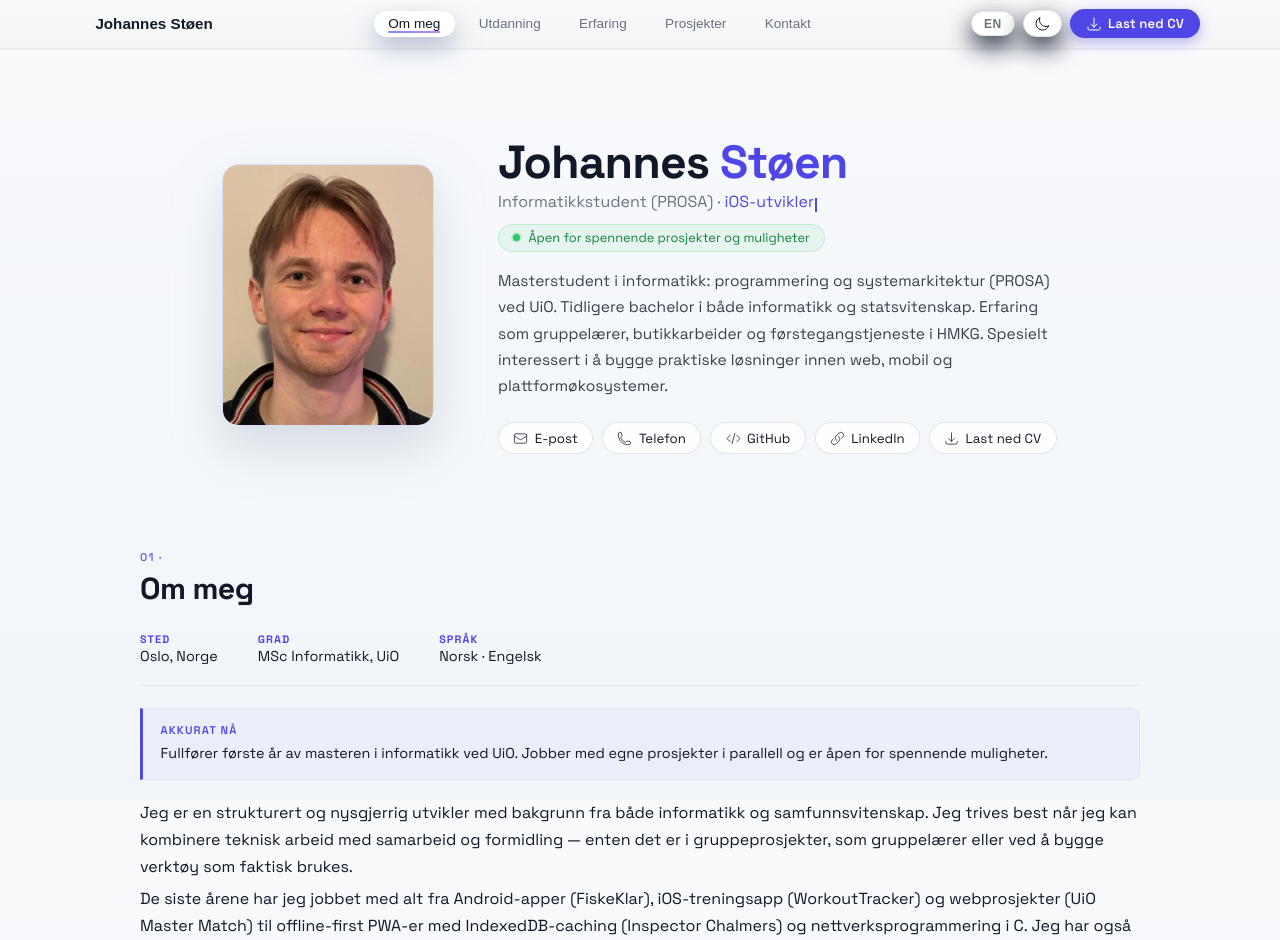
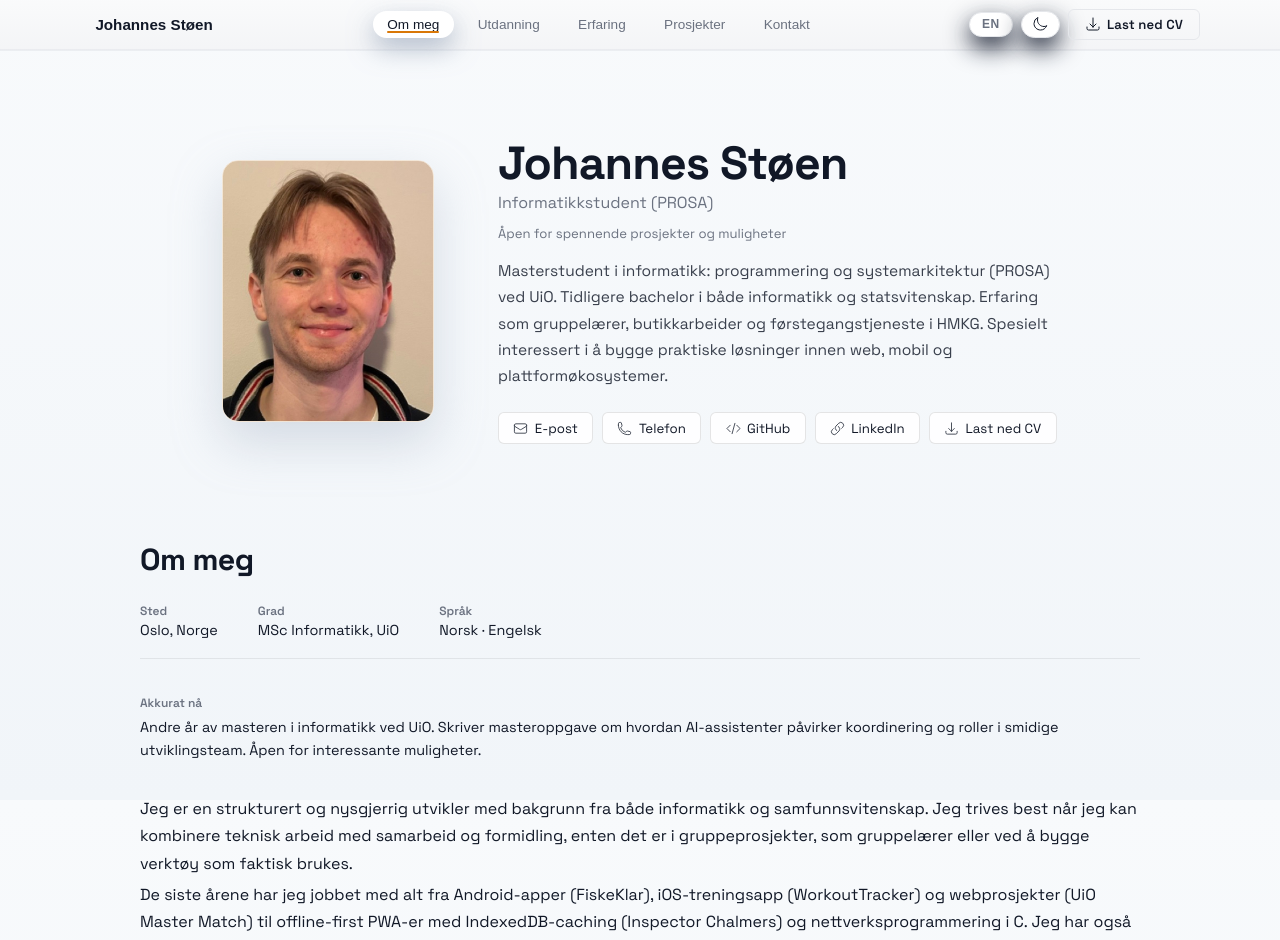
Before and after one commit to jonesstoen/CV_johannes_stoen, a React (Vite) app in the folder cv-app/: page / in a window 1280 px wide. Shown: the top 940 px of the page. Built offline with nearby package versions, Linux system fonts and the light colour scheme.

Commit message:
visual polish: remove AI-generated tells, amber accent, UiO Master Match screenshot

```diff
--- a/cv-app/src/components/Hero.jsx
+++ b/cv-app/src/components/Hero.jsx
@@ -1,4 +1,4 @@
-import { useState, useEffect } from 'react';
+import { useState } from 'react';
 import portrait from "../assets/portrait.jpg";
 import {
     EnvelopeIcon,
@@ -16,31 +16,7 @@ export default function Hero() {
     const { lang } = useLang();
     const tr = translations[lang].hero;
 
-    const [roleIdx, setRoleIdx] = useState(0);
-    const [typedText, setTypedText] = useState('');
-    const [deleting, setDeleting] = useState(false);
     const [emailCopied, setEmailCopied] = useState(false);
-
-    useEffect(() => {
-        const roles = translations[lang].hero.roles;
-        if (window.matchMedia('(prefers-reduced-motion: reduce)').matches) {
-            setTypedText(roles[0]);
-            return;
-        }
-        const target = roles[roleIdx % roles.length];
-        let id;
-        if (!deleting && typedText.length < target.length) {
-            id = setTimeout(() => setTypedText(target.slice(0, typedText.length + 1)), 75);
-        } else if (!deleting) {
-            id = setTimeout(() => setDeleting(true), 2200);
-        } else if (typedText.length > 0) {
-            id = setTimeout(() => setTypedText(target.slice(0, typedText.length - 1)), 35);
-        } else {
-            setDeleting(false);
-            setRoleIdx((i) => (i + 1) % roles.length);
-        }
-        return () => clearTimeout(id);
-    }, [typedText, deleting, roleIdx, lang]);
     const [showToast, setShowToast] = useState(false);
     const email = 'jonesstoen@gmail.com';
 
@@ -84,19 +60,10 @@ export default function Hero() {
                 </div>
 
                 <div className="hero__body">
-                    <h1 className="hero__name">Johannes <span className="hero__name-accent">Støen</span></h1>
-                    <p className="hero__title">
-                        {tr.subtitle} ·{' '}
-                        <span className="hero__typewriter" aria-live="polite">
-                            {typedText}
-                            <span className="hero__cursor" aria-hidden="true" />
-                        </span>
-                    </p>
+                    <h1 className="hero__name">Johannes Støen</h1>
+                    <p className="hero__title">{tr.subtitle}</p>
 
-                    <div className="hero__status">
-                        <span className="hero__status-dot" aria-hidden="true" />
-                        {tr.status}
-                    </div>
+                    <p className="hero__status">{tr.status}</p>
 
                     <p className="hero__summary">{tr.summary}</p>
 
--- a/cv-app/src/components/NavBar.css
+++ b/cv-app/src/components/NavBar.css
@@ -164,7 +164,7 @@ html[data-theme='light'] .navbar__pill {
     bottom: 0.25rem;
     height: 2px;
     border-radius: 999px;
-    background: linear-gradient(90deg, #818cf8, #c084fc);
+    background: var(--accent);
     transform: scaleX(0);
     transform-origin: center;
     opacity: 0;
@@ -243,25 +243,24 @@ html[data-theme='light'] .navbar__toggle {
     align-items: center;
     gap: 0.4rem;
     padding: 0.38rem 1rem;
-    background: #4f46e5;
-    color: #fff;
-    border: none;
-    border-radius: 999px;
+    background: transparent;
+    color: var(--fg);
+    border: 1px solid var(--card-border);
+    border-radius: 6px;
     font-size: 0.82rem;
     font-weight: 600;
     cursor: pointer;
     font-family: inherit;
     letter-spacing: 0.01em;
-    transition: opacity 0.15s ease, transform 0.1s ease, box-shadow 0.15s ease;
-    box-shadow: 0 4px 14px rgba(79, 70, 229, 0.4);
+    transition: border-color 0.15s ease, color 0.15s ease, transform 0.1s ease;
 }
 
 .navbar__download:hover,
 .navbar__download:focus-visible {
-    opacity: 0.9;
+    border-color: var(--accent);
+    color: var(--accent);
     transform: translateY(-1px);
-    box-shadow: 0 6px 20px rgba(79, 70, 229, 0.5);
-    outline: 2px solid #4f46e5;
+    outline: 2px solid var(--accent);
     outline-offset: 2px;
 }
 
--- a/cv-app/src/components/NavBar.jsx
+++ b/cv-app/src/components/NavBar.jsx
@@ -113,7 +113,7 @@ export default function NavBar({ activeSection, theme, setTheme }) {
                         onClick={() => { toggleLang(); setIsMobileMenuOpen(false); }}
                         aria-label={tr.ariaLang}
                     >
-                        <span>{lang === 'no' ? 'EN — English' : 'NO — Norsk'}</span>
+                        <span>{lang === 'no' ? 'EN' : 'NO'}</span>
                     </button>
                 </nav>
 
--- a/cv-app/src/styles/hero.css
+++ b/cv-app/src/styles/hero.css
@@ -20,13 +20,13 @@
     border-radius: 1rem;
     object-fit: cover;
     object-position: top center;
-    border: 1px solid rgba(129, 140, 248, 0.18);
+    border: 1px solid rgba(245, 158, 11, 0.18);
     display: block;
     box-shadow: 0 20px 50px rgba(2, 6, 23, 0.7);
 }
 
 html[data-theme='light'] .hero__portrait {
-    border-color: rgba(79, 70, 229, 0.15);
+    border-color: rgba(217, 119, 6, 0.15);
     box-shadow: 0 20px 50px rgba(148, 163, 184, 0.35);
 }
 
@@ -43,74 +43,17 @@ html[data-theme='light'] .hero__portrait {
     letter-spacing: -0.02em;
 }
 
-.hero__name-accent {
-    color: var(--accent);
-}
-
 .hero__title {
     font-size: 1rem;
     color: var(--muted);
     margin: 0 0 0.75rem;
 }
 
-.hero__typewriter {
-    color: var(--accent);
-}
-
-.hero__cursor {
-    display: inline-block;
-    width: 2px;
-    height: 0.85em;
-    background: var(--accent);
-    margin-left: 1px;
-    vertical-align: text-bottom;
-    animation: cursor-blink 1s step-end infinite;
-}
-
-@keyframes cursor-blink {
-    0%, 100% { opacity: 1; }
-    50%       { opacity: 0; }
-}
-
-@media (prefers-reduced-motion: reduce) {
-    .hero__cursor { animation: none; }
-}
-
 .hero__status {
-    display: inline-flex;
-    align-items: center;
-    gap: 0.5rem;
-    font-size: 0.8rem;
-    color: #86efac;
-    background: rgba(34, 197, 94, 0.08);
-    border: 1px solid rgba(34, 197, 94, 0.22);
-    border-radius: 999px;
-    padding: 0.28rem 0.9rem;
-    margin-bottom: 1rem;
-}
-
-.hero__status-dot {
-    width: 7px;
-    height: 7px;
-    border-radius: 50%;
-    background: #22c55e;
-    flex-shrink: 0;
-    animation: status-pulse 2s ease-in-out infinite;
-}
-
-@keyframes status-pulse {
-    0%, 100% { opacity: 1; box-shadow: 0 0 0 0 rgba(34, 197, 94, 0.5); }
-    50%       { opacity: 0.85; box-shadow: 0 0 0 4px rgba(34, 197, 94, 0); }
-}
-
-html[data-theme='light'] .hero__status {
-    color: #15803d;
-    background: rgba(34, 197, 94, 0.07);
-    border-color: rgba(34, 197, 94, 0.2);
-}
-
-@media (prefers-reduced-motion: reduce) {
-    .hero__status-dot { animation: none; }
+    display: block;
+    font-size: 0.82rem;
+    color: var(--muted);
+    margin: 0 0 1rem;
 }
 
 .hero__summary {
@@ -133,7 +76,7 @@ html[data-theme='light'] .hero__status {
     align-items: center;
     gap: 0.4rem;
     padding: 0.4rem 0.9rem;
-    border-radius: 999px;
+    border-radius: 6px;
     border: 1px solid rgba(148, 163, 184, 0.25);
     background: rgba(15, 23, 42, 0.55);
     color: var(--fg);
--- a/cv-app/src/styles/layout.css
+++ b/cv-app/src/styles/layout.css
@@ -1,27 +1,3 @@
-.cursor-glow {
-    position: fixed;
-    inset: 0;
-    pointer-events: none;
-    z-index: 0;
-    background: radial-gradient(
-        800px circle at var(--cursor-x, 50%) var(--cursor-y, 50%),
-        rgba(129, 140, 248, 0.055),
-        transparent 40%
-    );
-}
-
-html[data-theme='light'] .cursor-glow {
-    background: radial-gradient(
-        600px circle at var(--cursor-x, 50%) var(--cursor-y, 50%),
-        rgba(79, 70, 229, 0.04),
-        transparent 40%
-    );
-}
-
-@media (hover: none) {
-    .cursor-glow { display: none; }
-}
-
 .app {
     min-height: 100vh;
     display: flex;
@@ -139,11 +115,9 @@ html[data-theme='light'] .about__meta {
 }
 
 .about__meta-key {
-    font-size: 0.68rem;
-    font-weight: 700;
-    letter-spacing: 0.1em;
-    text-transform: uppercase;
-    color: var(--accent);
+    font-size: 0.75rem;
+    font-weight: 600;
+    color: var(--muted);
 }
 
 .about__meta-value {
@@ -155,37 +129,20 @@ html[data-theme='light'] .about__meta {
     display: flex;
     flex-direction: column;
     gap: 0.35rem;
-    padding: 0.85rem 1rem 0.85rem 1.1rem;
-    background: rgba(129, 140, 248, 0.06);
-    border: 1px solid rgba(129, 140, 248, 0.1);
-    border-left: 3px solid var(--accent);
-    border-radius: 0 0.6rem 0.6rem 0;
+    padding: 0.85rem 0;
     margin-bottom: 1.2rem;
 }
 
 .about__now-label {
-    font-size: 0.7rem;
+    font-size: 0.75rem;
     font-weight: 600;
-    letter-spacing: 0.1em;
-    text-transform: uppercase;
-    color: var(--accent);
+    color: var(--muted);
 }
 
 .about__now p {
     margin: 0;
     font-size: 0.9rem;
     line-height: 1.6;
-}
-
-section h2::before {
-    content: '0' counter(section) ' ·';
-    display: block;
-    font-size: 0.7rem;
-    font-weight: 600;
-    letter-spacing: 0.12em;
-    color: var(--accent);
-    margin-bottom: 0.3rem;
-    opacity: 0.85;
 }
 
 main p {
--- a/cv-app/src/styles/tokens.css
+++ b/cv-app/src/styles/tokens.css
@@ -7,10 +7,10 @@
     --muted: #9ca3af;
     --card-bg: #020617;
     --card-border: #1f2937;
-    --accent: #818cf8;
-    --accent-soft: rgba(129, 140, 248, 0.14);
+    --accent: #f59e0b;
+    --accent-soft: rgba(245, 158, 11, 0.14);
     --chip-bg: rgba(15, 23, 42, 0.9);
-    --chip-fg: #e0e7ff;
+    --chip-fg: #fef3c7;
 }
 
 html[data-theme='light'] {
@@ -19,10 +19,10 @@ html[data-theme='light'] {
     --muted: #6b7280;
     --card-bg: #ffffff;
     --card-border: #e5e7eb;
-    --accent: #4f46e5;
-    --accent-soft: rgba(79, 70, 229, 0.1);
-    --chip-bg: #eef2ff;
-    --chip-fg: #1e1b4b;
+    --accent: #d97706;
+    --accent-soft: rgba(217, 119, 6, 0.1);
+    --chip-bg: #fef3c7;
+    --chip-fg: #78350f;
 }
 
 html {
--- a/cv-app/src/translations.js
+++ b/cv-app/src/translations.js
@@ -31,13 +31,13 @@ export const t = {
         about: {
             heading: 'Om meg',
             nowLabel: 'Akkurat nå',
-            now: 'Fullfører første år av masteren i informatikk ved UiO. Jobber med egne prosjekter i parallell og er åpen for spennende muligheter.',
+            now: 'Andre år av masteren i informatikk ved UiO. Skriver masteroppgave om hvordan AI-assistenter påvirker koordinering og roller i smidige utviklingsteam. Åpen for interessante muligheter.',
             details: [
                 { key: 'Sted', value: 'Oslo, Norge' },
                 { key: 'Grad', value: 'MSc Informatikk, UiO' },
                 { key: 'Språk', value: 'Norsk · Engelsk' },
             ],
-            p1: 'Jeg er en strukturert og nysgjerrig utvikler med bakgrunn fra både informatikk og samfunnsvitenskap. Jeg trives best når jeg kan kombinere teknisk arbeid med samarbeid og formidling — enten det er i gruppeprosjekter, som gruppelærer eller ved å bygge verktøy som faktisk brukes.',
+            p1: 'Jeg er en strukturert og nysgjerrig utvikler med bakgrunn fra både informatikk og samfunnsvitenskap. Jeg trives best når jeg kan kombinere teknisk arbeid med samarbeid og formidling, enten det er i gruppeprosjekter, som gruppelærer eller ved å bygge verktøy som faktisk brukes.',
             p2: 'De siste årene har jeg jobbet med alt fra Android-apper (FiskeKlar), iOS-treningsapp (WorkoutTracker) og webprosjekter (UiO Master Match) til offline-first PWA-er med IndexedDB-caching (Inspector Chalmers) og nettverksprogrammering i C. Jeg har også erfaring fra butikkarbeid og førstegangstjeneste i Forsvaret, noe som har gitt meg god trening i samarbeid, ansvar og å håndtere stress.',
             p3: 'Faglig er jeg spesielt interessert i arkitektur (MVVM/UDF), plattformer, og hvordan man lager gode brukeropplevelser på begrensede flater (mobil og nettbrett).',
         },
@@ -73,7 +73,8 @@ export const t = {
                 {
                     title: 'Teaching Assistant (IN2031)',
                     org: 'UiO, Institutt for informatikk',
-                    period: 'Aug 2025 – Des 2025',
+                    period: 'Aug 2025 – Des 2025 · Aug 2026 –',
+                    current: true,
                     bullets: [
                         'Ledet ukentlige seminarer og gruppeøvelser for ca. 20 studenter i et programmeringsprosjekt-emne.',
                         'Veiledet team i utvikling av domene-spesifikke språk (DSL) med ANTLR og programvarearkitektur.',
@@ -133,7 +134,7 @@ export const t = {
                 {
                     problem: 'Masterstudentsøkere ved UiO mangler et enkelt verktøy for å estimere opptakspoeng.',
                     built: 'React-webapp med karaktervelger, semestervis oversikt og sanntids poengsummering. LocalStorage for persistent lagring.',
-                    outcome: 'Brukt av studenter til å planlegge masteropptak — enkel, rask og tilgjengelig uten innlogging.',
+                    outcome: 'Brukt av studenter til å planlegge masteropptak. Enkel, rask og tilgjengelig uten innlogging.',
                 },
                 {
                     problem: 'Skoleinspektører trenger et verktøy som fungerer uten nettilgang og automatisk synkroniserer data når tilkoblingen er tilbake.',
@@ -219,13 +220,13 @@ export const t = {
         about: {
             heading: 'About me',
             nowLabel: 'Right now',
-            now: "Completing the first year of my master's in computer science at UiO. Working on personal projects in parallel and open to interesting opportunities.",
+            now: "Second year of my master's in computer science at UiO. Writing my thesis on how AI assistants reshape coordination and roles in agile software development teams. Open to interesting opportunities.",
             details: [
                 { key: 'Location', value: 'Oslo, Norway' },
                 { key: 'Degree', value: 'MSc Computer Science, UiO' },
                 { key: 'Languages', value: 'Norwegian · English' },
             ],
-            p1: "I'm a structured and curious developer with a background in both computer science and social science. I thrive when I can combine technical work with collaboration and communication — whether in group projects, as a teaching assistant, or by building tools that are actually used.",
+            p1: "I'm a structured and curious developer with a background in both computer science and social science. I thrive when I can combine technical work with collaboration and communication, whether in group projects, as a teaching assistant, or by building tools that are actually used.",
             p2: 'In recent years I have worked on everything from Android apps (FiskeKlar), an iOS fitness app (WorkoutTracker) and web projects (UiO Master Match) to offline-first PWAs with IndexedDB caching (Inspector Chalmers) and network programming in C. I also have experience from retail work and military service, which gave me solid training in teamwork, responsibility and handling pressure.',
             p3: "Professionally I'm especially interested in software architecture (MVVM/UDF), platforms, and how to create good user experiences on constrained surfaces (mobile and tablet).",
         },
@@ -261,7 +262,8 @@ export const t = {
                 {
                     title: 'Teaching Assistant (IN2031)',
                     org: 'UiO, Department of Informatics',
-                    period: 'Aug 2025 – Dec 2025',
+                    period: 'Aug 2025 – Dec 2025 · Aug 2026 –',
+                    current: true,
                     bullets: [
                         'Led weekly seminars and group exercises for ~20 students in a programming project course.',
                         'Guided teams in developing domain-specific languages (DSL) with ANTLR and software architecture.',
@@ -321,7 +323,7 @@ export const t = {
                 {
                     problem: "UiO master's applicants lack a simple tool to estimate their admission points based on their own courses and grades.",
                     built: 'React web app with a grade selector, semester overview and real-time score summary. LocalStorage for persistent data.',
-                    outcome: "Used by students to plan for master's admission — simple, fast and accessible without login.",
+                    outcome: "Used by students to plan for master's admission. Simple, fast and accessible without login.",
                 },
                 {
                     problem: 'School inspectors need a tool that works without internet access and automatically syncs data once connectivity is restored.',
```
Also changed, not shown: cv-app/src/App.jsx (+0 -10 lines), cv-app/src/components/Projects.jsx (+7 -4 lines), cv-app/src/components/Skills.jsx (+12 -26 lines), cv-app/src/styles/projects.css (+5 -7 lines), cv-app/src/styles/skills.css (+16 -68 lines), cv-app/src/assets/uiomastermatch/uio_banner.jpg (added), 6 other files (tests, documents, lock files or other folders).
